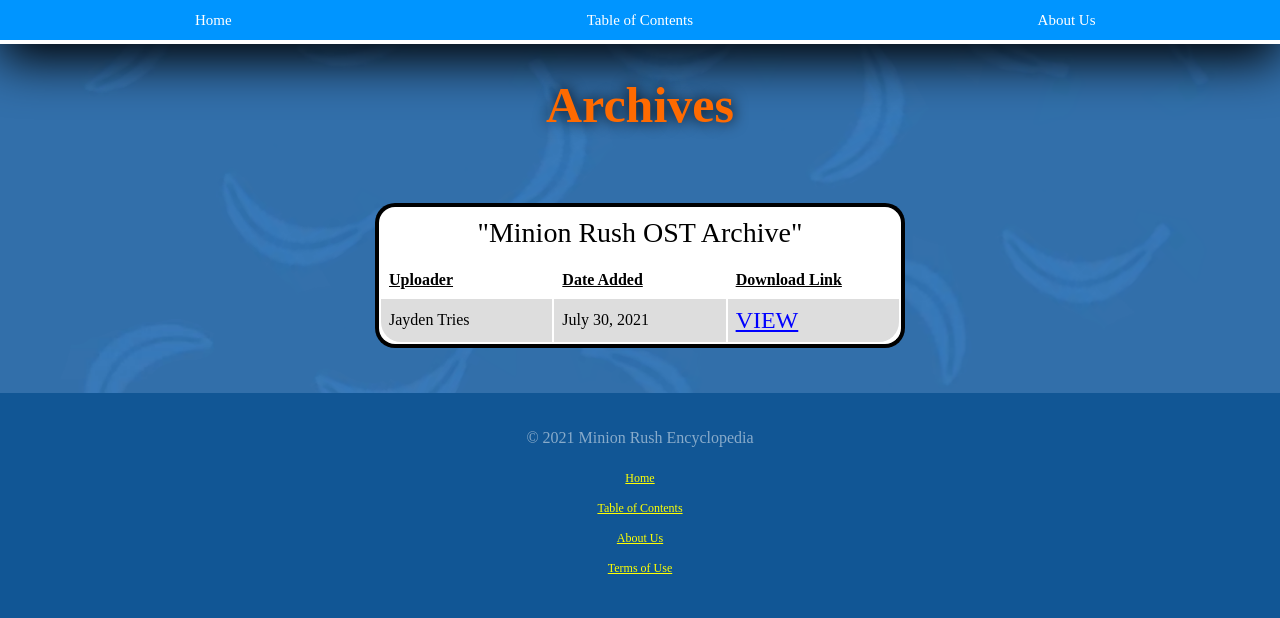
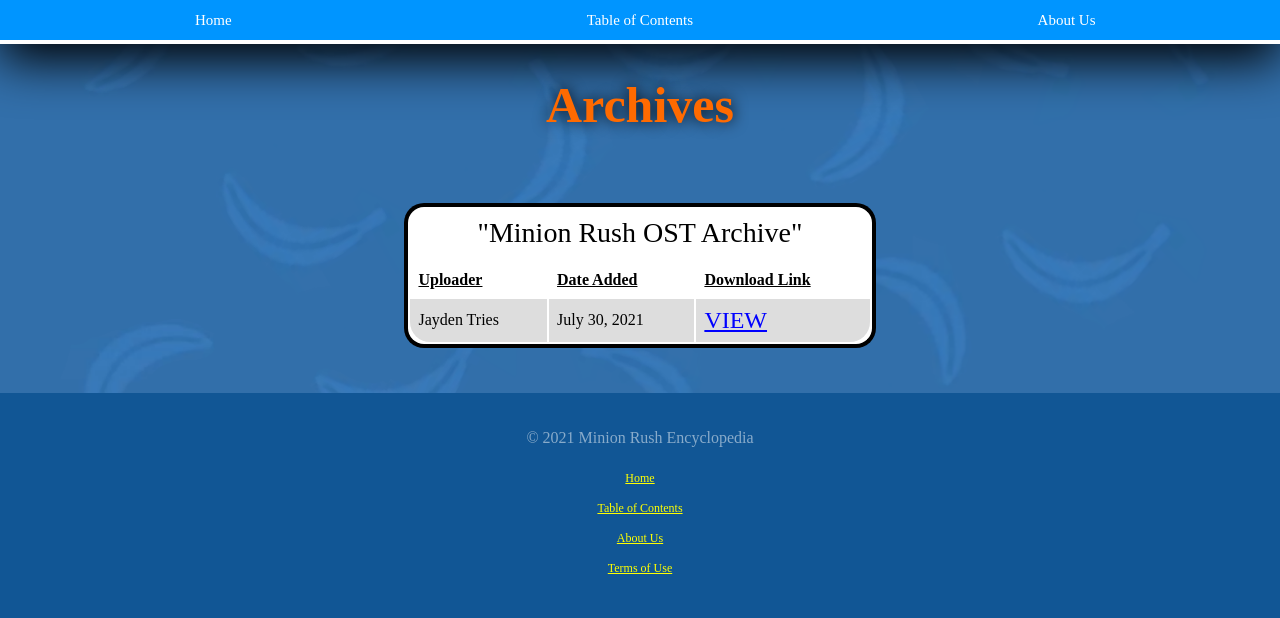
Before and after one commit to MinionRushEncyclopedia/minionrushencyclopedia.github.io, a PHP site: page /archives/index.html in a window 1280 px wide. Shown: the part 104-722 px from the top of the page. Run offline with PHP 8.4, Linux system fonts and the light colour scheme; some web fonts are replaced.

Commit message:
Update style.css

```diff
--- a/base/style.css
+++ b/base/style.css
@@ -579,10 +579,10 @@ table {
   border-top: solid 0px white;
   background-color: white;
   border-collapse: separate !important;
-  width: 45%;
-  max-width: 45%;
+  width: 40%;
+  max-width: 40%;
   vertical-align: top;
-  table-layout: fixed;
+
   display: inline-table;
 }
 
```
